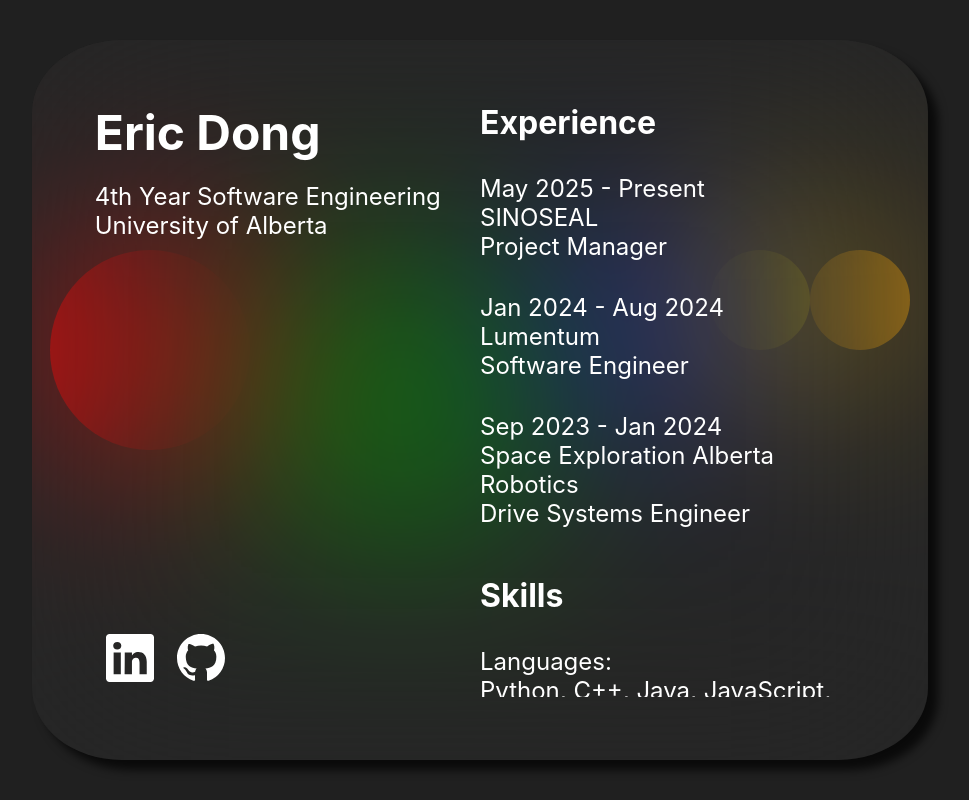
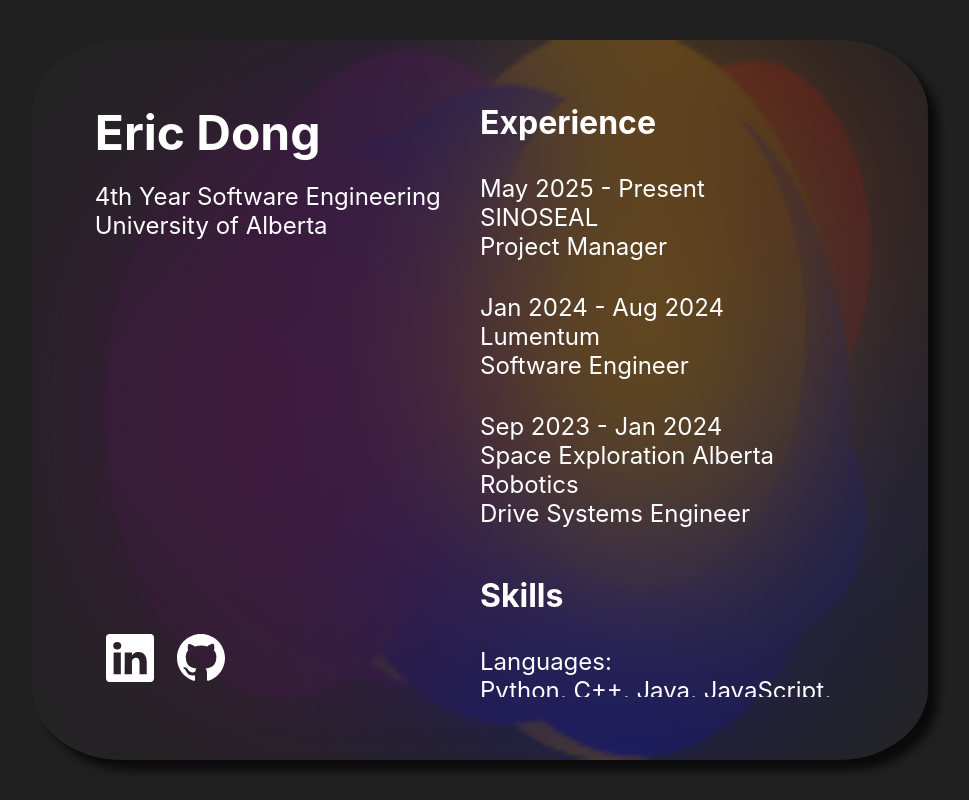
Before and after one commit to etdong/eric-website, a React (Create React App) app: page /#/ in a window 1280 px wide. Shown: the whole page, without its empty margins (160-1129 px from the left). Built offline with nearby package versions, Linux system fonts and the light colour scheme.

Commit message:
finished simple

```diff
--- /dev/null
+++ b/src/components/BouncingBalls.js
@@ -0,0 +1,89 @@
+import React, { useRef, useEffect } from 'react';
+
+const COLORS = ['red', 'magenta', 'blue', 'yellow', 'orange', 'purple'];
+
+function randomBetween(min, max) {
+    return Math.random() * (max - min) + min;
+}
+
+function createBall(width, height) {
+    const radius = randomBetween(20, 80);
+    return {
+        x: randomBetween(radius, width - radius),
+        y: randomBetween(radius, height - radius),
+        dx: randomBetween(-0.2, 0.2) || 2,
+        dy: randomBetween(-0.2, 0.2) || 2,
+        radius,
+        color: COLORS[Math.floor(Math.random() * COLORS.length)],
+    };
+}
+
+const BouncingBalls = ({ count = 5 }) => {
+    const canvasRef = useRef(null);
+    const ballsRef = useRef([]);
+    const animationRef = useRef();
+
+    useEffect(() => {
+        const canvas = canvasRef.current;
+        const ctx = canvas.getContext('2d');
+        const width = canvas.width;
+        const height = canvas.height;
+
+        // Initialize balls
+        ballsRef.current = Array.from({ length: count }, () => createBall(width, height));
+
+        function animate() {
+            ctx.clearRect(0, 0, width, height);
+            ballsRef.current.forEach(ball => {
+                // Move ball
+                ball.x += ball.dx;
+                ball.y += ball.dy;
+
+                // Bounce off walls
+                if (ball.x + ball.radius > width || ball.x - ball.radius < 0) {
+                    ball.dx *= -1;
+                }
+                if (ball.y + ball.radius > height || ball.y - ball.radius < 0) {
+                    ball.dy *= -1;
+                }
+
+                // Draw ball
+                ctx.beginPath();
+                ctx.arc(ball.x, ball.y, ball.radius, 0.1, Math.PI * 2 - 0.1);
+                ctx.fillStyle = ball.color;
+                ctx.fill();
+                ctx.closePath();
+            });
+            animationRef.current = requestAnimationFrame(animate);
+        }
+
+        animate();
+
+        // Cleanup on unmount
+        return () => cancelAnimationFrame(animationRef.current);
+    }, [count]);
+
+    return (
+        <div style={{
+            position: 'absolute',
+            display: 'flex',
+            justifyContent: 'center',
+            alignItems: 'center',
+            width: '100%',
+            height: '100%',
+            zIndex: '0',
+            pointerEvents: 'none',
+        }}>
+             <canvas
+            ref={canvasRef}
+            style={{
+                width: '70%',
+                height: '90%',
+                }}
+            />
+        </div>
+
+    );
+};
+
+export default BouncingBalls;
--- a/src/pages/home.css
+++ b/src/pages/home.css
@@ -1,9 +1,10 @@
 .home {
     display: flex;
-    align-items: center;
-    justify-content: center;
     width: 100vw;
     height: 100vh;
+    justify-content: center;
+    align-items: center;
+    grid-template-columns: 1fr;
     background-color: rgb(32, 32, 32);
     z-index: -1;
 }
@@ -13,7 +14,7 @@
     width: 70%;
     height: 90%;
     border-radius: 10%;
-    background-color: rgba(95, 95, 95, 0.1);
+    background-color: rgba(37, 37, 37, 0.7);
     backdrop-filter: blur(100px);
     z-index: 1;
     box-shadow: 10px 10px 10px rgba(0, 0, 0, 0.7);
@@ -26,17 +27,6 @@
     color: white;
     font-family: -apple-system, BlinkMacSystemFont, sans-serif;
     text-align: left;
-}
-
-.bubbles {
-    display: flex;
-    position: absolute;
-}
-
-.bubble {
-    border-radius: 50%;
-    opacity: 0.8;
-    scale: calc(0.5 + 0.5 * var(--scale));
 }
 
 .info {
--- a/src/pages/home.js
+++ b/src/pages/home.js
@@ -1,3 +1,4 @@
+import BouncingBalls from '../components/BouncingBalls'
 import './home.css'
 
 const contacts = () => {
@@ -17,18 +18,6 @@ const contacts = () => {
     )
 }
 
-const bubble = (color, radius) =>{
-    return (
-        <div className="bubble" style={{
-            backgroundColor: color || 'blue',
-            width: radius || '100px',
-            height: radius || '100px',
-            }}>
-
-        </div>
-    )
-}
-
 // const handleMouseMove = (event) => {
 //     const y = event.pageY;
 //     const x = event.pageX;
@@ -36,8 +25,6 @@ const bubble = (color, radius) =>{
 //     ref.style.left =  x + 'px';
 //     ref.style.top = y + 'px';
 // };
-
-
 
 function Home() {
     // document.addEventListener("mousemove", handleMouseMove)
@@ -107,13 +94,7 @@ function Home() {
                     </div>
                 </div>
             </div>
-            <div className='bubbles'>
-                {bubble('red', 200)}
-                {bubble('green', 300)}
-                {bubble('blue', 160)}
-                {bubble('yellow')}
-                {bubble('orange')}
-            </div>
+            <BouncingBalls count={10} />
         </div>
 
     )
```
